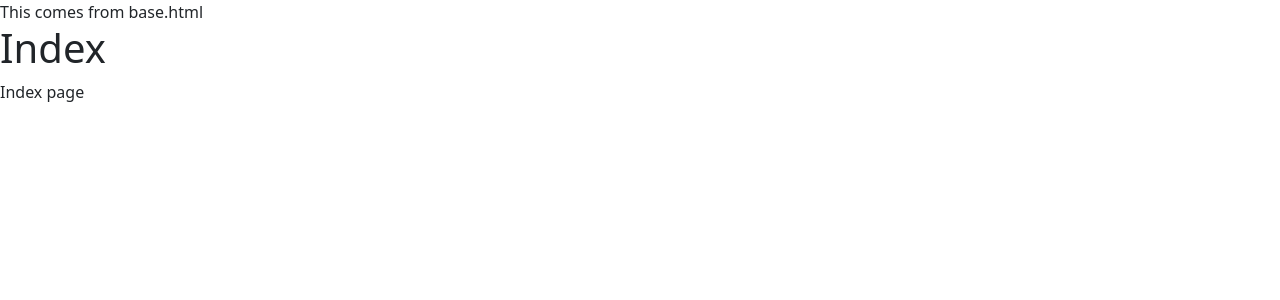
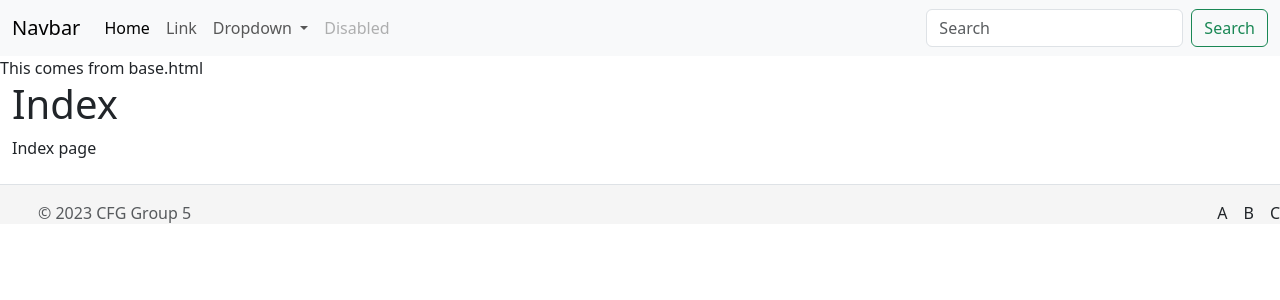
Before and after one commit to Koko-66/stocks-group-5, a Flask app: page /stocks/ in a window 1280 px wide. Shown: the top 300 px of the page. Run offline with Flask 3, Linux system fonts and the light colour scheme; parts of the project's set-up code (start-up, migrations or seed data) failed here and were passed over.

Commit message:
Add basic navbar and footer.

```diff
--- a/src/static/css/style.css
+++ b/src/static/css/style.css
@@ -2,9 +2,22 @@
     margin: 0;
     padding: 0;
     box-sizing: border-box;
+    /* height: 100vh; */
 }
 
 body {
+    height: 100vh;
     font-family: 'Roboto', sans-serif;
-    background-color: #a88f8f;
 }
+
+footer {
+    position: relative;
+    bottom: 0;
+    width: 100%;
+    height: 2.5rem;
+    background-color: #f5f5f5;
+}
+
+.article-img {
+    object-fit: cover;
+}
--- a/src/templates/base.html
+++ b/src/templates/base.html
@@ -13,12 +13,64 @@
 
 </head>
 <body>
+    <nav class="navbar navbar-expand-lg navbar-light bg-light">
+        <div class="container-fluid">
+          <a class="navbar-brand" href="#">Navbar</a>
+          <button class="navbar-toggler" type="button" data-bs-toggle="collapse" data-bs-target="#navbarSupportedContent" aria-controls="navbarSupportedContent" aria-expanded="false" aria-label="Toggle navigation">
+            <span class="navbar-toggler-icon"></span>
+          </button>
+          <div class="collapse navbar-collapse" id="navbarSupportedContent">
+            <ul class="navbar-nav me-auto mb-2 mb-lg-0">
+              <li class="nav-item">
+                <a class="nav-link active" aria-current="page" href="#">Home</a>
+              </li>
+              <li class="nav-item">
+                <a class="nav-link" href="#">Link</a>
+              </li>
+              <li class="nav-item dropdown">
+                <a class="nav-link dropdown-toggle" href="#" id="navbarDropdown" role="button" data-bs-toggle="dropdown" aria-expanded="false">
+                  Dropdown
+                </a>
+                <ul class="dropdown-menu" aria-labelledby="navbarDropdown">
+                  <li><a class="dropdown-item" href="#">Action</a></li>
+                  <li><a class="dropdown-item" href="#">Another action</a></li>
+                  <li><hr class="dropdown-divider"></li>
+                  <li><a class="dropdown-item" href="#">Something else here</a></li>
+                </ul>
+              </li>
+              <li class="nav-item">
+                <a class="nav-link disabled" href="#" tabindex="-1" aria-disabled="true">Disabled</a>
+              </li>
+            </ul>
+            <form class="d-flex">
+              <input class="form-control me-2" type="search" placeholder="Search" aria-label="Search">
+              <button class="btn btn-outline-success" type="submit">Search</button>
+            </form>
+          </div>
+        </div>
+      </nav>
     This comes from base.html
+    <div class="container-fluid">
     {# include('templates/partials/_messages.html') #}
     {# include('templates/partials/_search.html') #}
     {# include('templates/partials/_navbar.html') #}
     {% block content %}{% endblock %}
     {# include('templates/partials/_footer.html')#}
+    </div>
+    <footer class="d-flex flex-wrap justify-content-between align-items-center py-3 my-4 border-top">
+        <div class="col-md-4 d-flex align-items-center">
+          <a href="/" class="mb-3 me-2 mb-md-0 text-body-secondary text-decoration-none lh-1">
+            <svg class="bi" width="30" height="24"><use xlink:href="#bootstrap"></use></svg>
+          </a>
+          <span class="mb-3 mb-md-0 text-body-secondary">© 2023 CFG Group 5</span>
+        </div>
+
+        <ul class="nav col-md-4 justify-content-end list-unstyled d-flex">
+          <li class="ms-3"><a class="text-body-secondary" href="#"></a>A</li>
+          <li class="ms-3"><a class="text-body-secondary" href="#"></a>B</li>
+          <li class="ms-3"><a class="text-body-secondary" href="#"></a>C</li>
+        </ul>
+    </footer>
 </body>
 
 </html>
```
